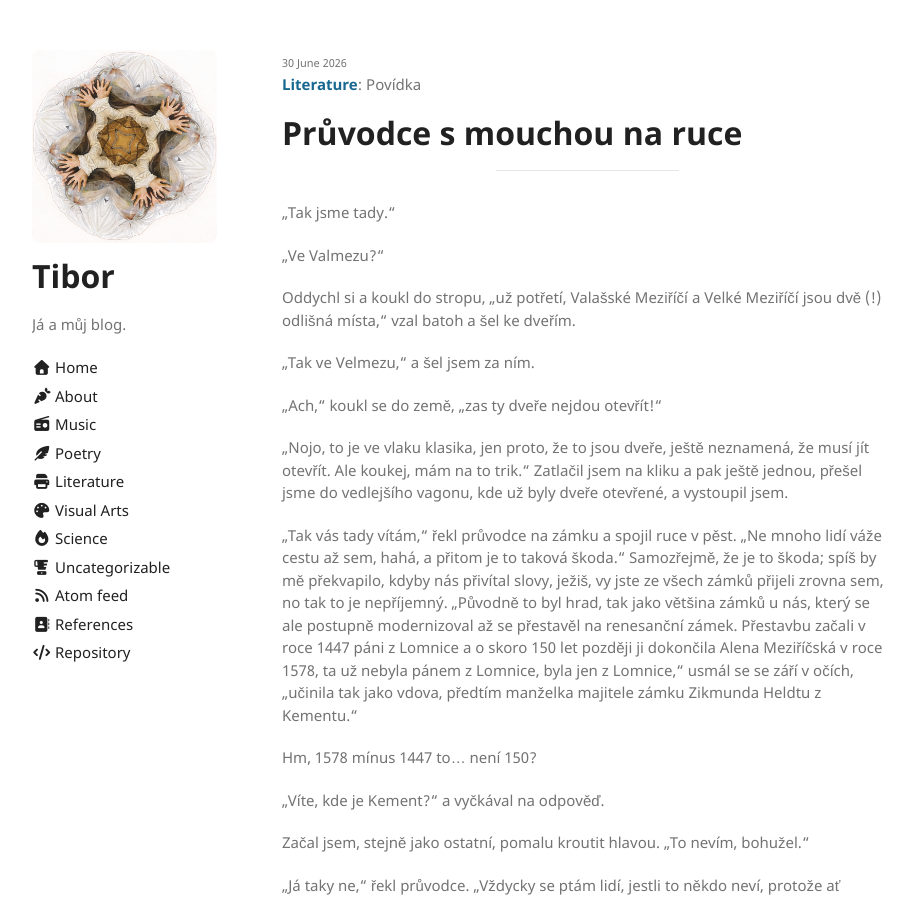
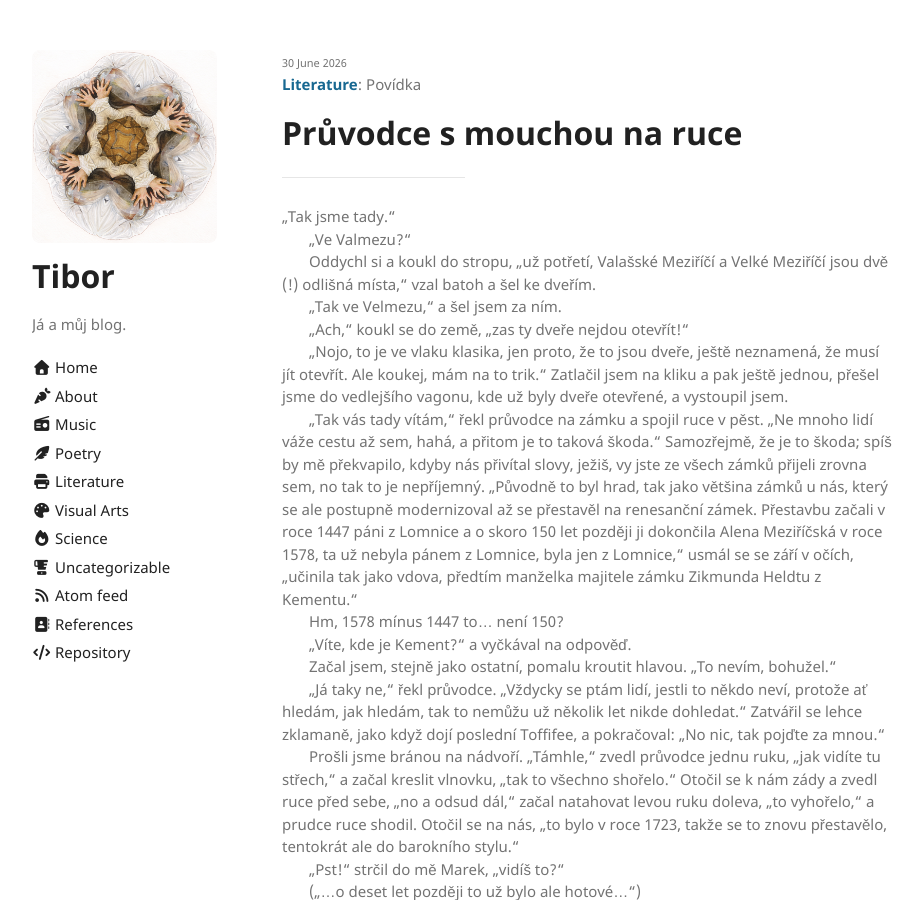
Before and after one commit to thefallofjohannm/thefallofjohannm.github.io, a Jekyll site: the page built from _posts/literature/2026-06-30-pruvodce-s-mouchou-na-ruce.md, in a window 1280 px wide and 900 px high. Shown: the whole window, without its empty margins (178-1101 px from the left). Built offline with Jekyll 4.4.1, drawn with Linux system fonts in a browser that asks for light colours.

Commit message:
another trial

```diff
--- a/_layouts/post_prose.html
+++ b/_layouts/post_prose.html
@@ -8,9 +8,7 @@ layout: default
 </p>
 <h1>{{ page.title }}</h1>
 
-
 <style>
-
   /* Knižní styl odstavců */
   .proza-text p {
     text-indent: 1.8em;     /* Odsazení prvního řádku odstavce */
@@ -36,4 +34,6 @@ layout: default
   }
 </style>
 
-{{content}}
+<div class="proza-text">
+  {{ content }}
+</div>
```
